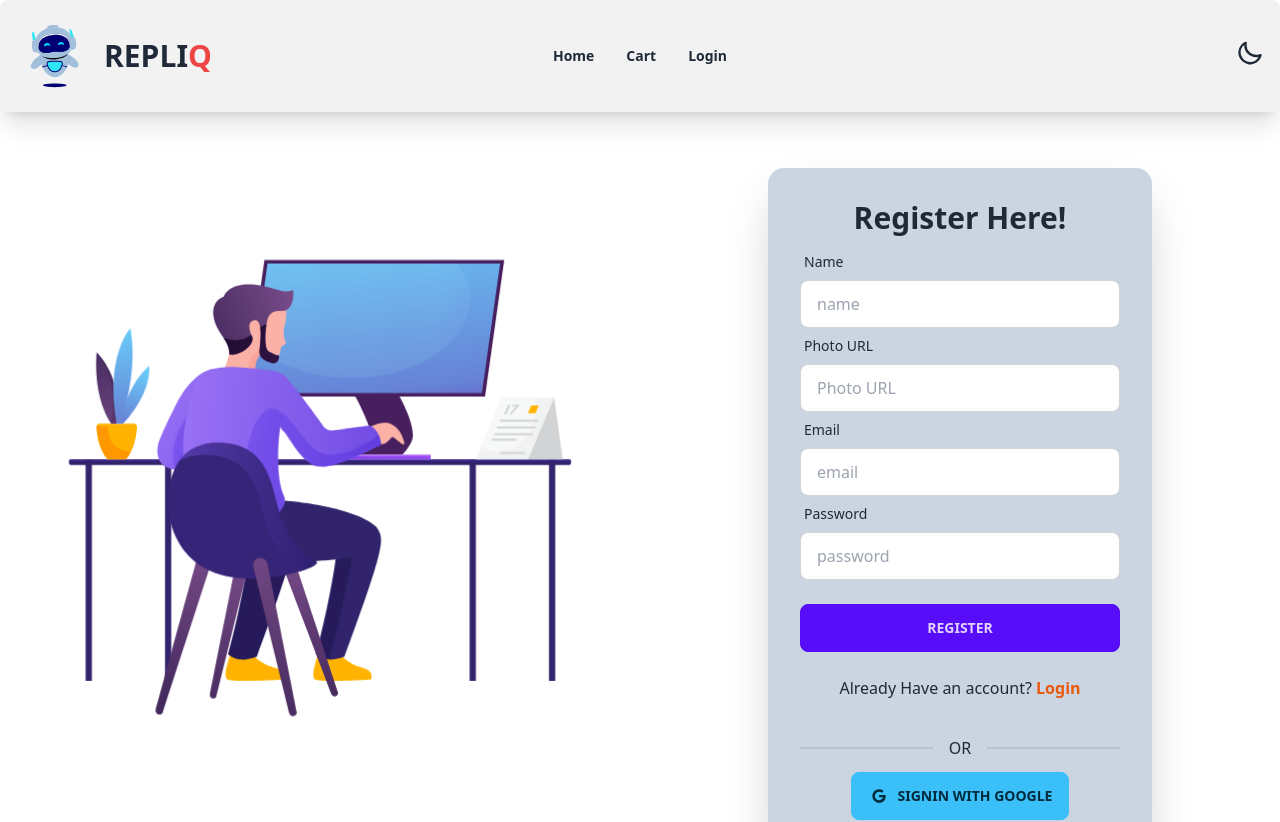
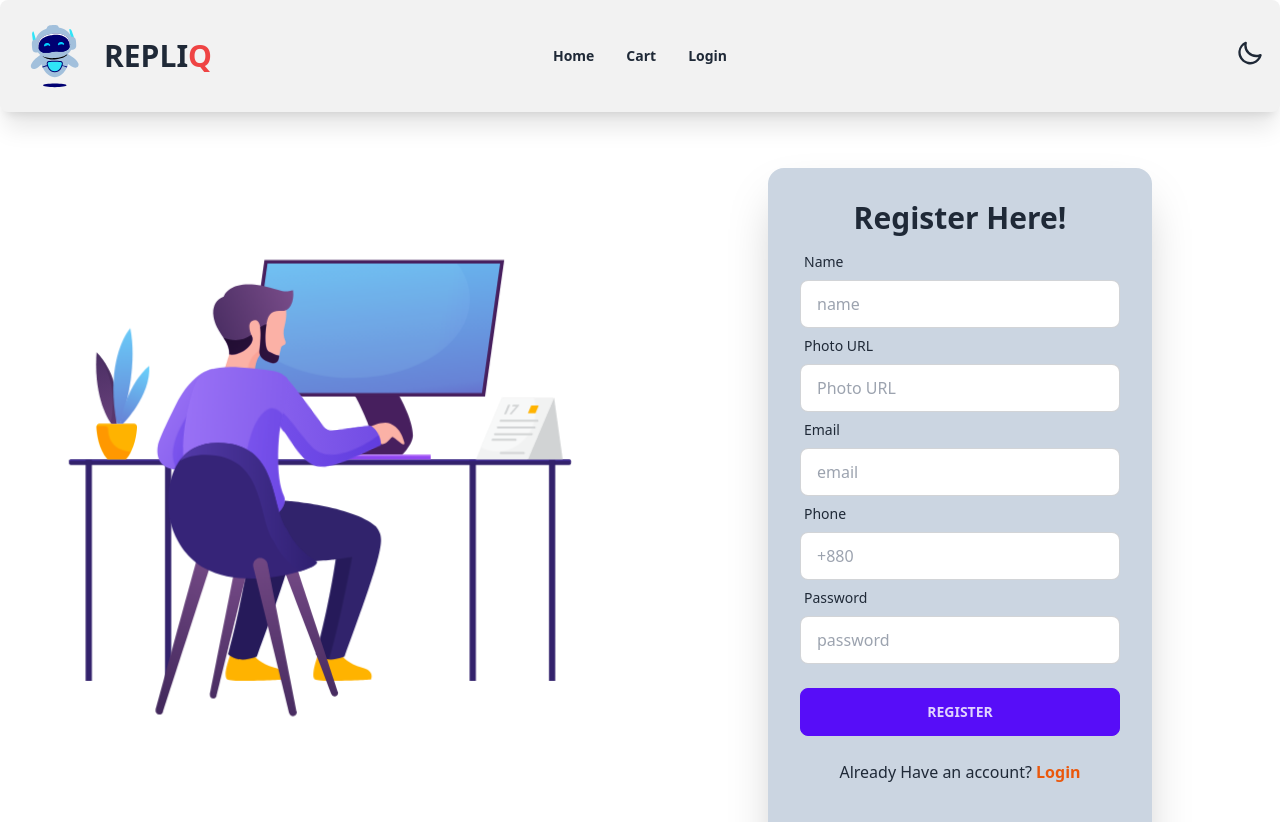
Before and after one commit to RahulSaha1998/Repliq-Ecommerce-Client, a React (Vite) app: page /register in a window 1280 px wide. Shown: the top 822 px of the page. Built offline with nearby package versions, Linux system fonts and the light colour scheme; no server answers.

Commit message:
customize customer info

```diff
--- a/src/pages/Dashboard/AllCustomers.jsx
+++ b/src/pages/Dashboard/AllCustomers.jsx
@@ -34,6 +34,7 @@ const AllCustomers = () => {
                                     <th className='text-center'>Photo</th>
                                     <th className='text-center'>Name</th>
                                     <th className='text-center'>Email</th>
+                                    <th className='text-center'>Phone Number</th>
                                     <th className='text-center'>Role</th>
 
 
@@ -44,9 +45,10 @@ const AllCustomers = () => {
                                     loadedUser.map((user, index) =>
                                         <tr key={user._id} className='font-bold'>
                                             <th className="text-center">{index + 1}</th>
-                                            <th className="text-center"><img className="w-16" src={user?.photoURL} alt="" /></th>
+                                            <th className="text-center"><img className="w-24 mx-auto" src={user?.photoURL} alt="" /></th>
                                             <td className="text-center">{user.name}</td>
                                             <td className="text-center">{user.email}</td>
+                                            <td className="text-center">{user.phone}</td>
                                             <td className="text-center">{user.role}</td>
 
                                         </tr>)
--- a/src/pages/Dashboard/AllProducts.jsx
+++ b/src/pages/Dashboard/AllProducts.jsx
@@ -71,7 +71,7 @@ const AllProducts = () => {
                                     products.map((product, index) =>
                                         <tr key={product._id} className='font-bold'>
                                             <th className="text-center">{index + 1}</th>
-                                            <th className="text-center"><img className="w-24" src={product?.image} alt="" /></th>
+                                            <th className="text-center"><img className="w-24 mx-auto" src={product?.image} alt="" /></th>
                                             <td className="text-center">{product.product_name}</td>
                                             <td className="text-center">${product.price}</td>
                                             <td className="text-center">{product.quantity}</td>
--- a/src/pages/Register.jsx
+++ b/src/pages/Register.jsx
@@ -26,12 +26,13 @@ const Register = () => {
         const name = form.name.value;
         const photoURL = form.photo.value;
         const email = form.email.value;
+        const phone = form.phone.value;
         const password = form.password.value;
-        console.log(name, role, email, password, photoURL );
-        const saveUser = {name: name, email: email, role: role, photoURL};
+        console.log(name, role, email, password, photoURL);
+        const saveUser = { name: name, email: email, role: role, photoURL, phone };
 
         if (password.length < 6) {
-            return setError('Password must be greater than 6 characters');
+            return setError('Password must be greater or equal than 6 characters');
         }
 
         registerUser(email, password)
@@ -112,6 +113,19 @@ const Register = () => {
                             </div>
                             <div className="form-control">
                                 <label className="label">
+                                    <span className="label-text">Phone</span>
+                                </label>
+                                <input type="tel"
+                                    placeholder="+880"
+                                    name="phone"
+                                    className="input input-bordered"
+                                    pattern="[0-9]{11}"
+                                    title="Please enter a 11-digit phone number"
+                                    required />
+                            </div>
+
+                            <div className="form-control">
+                                <label className="label">
                                     <span className="label-text">Password</span>
                                 </label>
                                 <input type="password" placeholder="password"
```
Lines whose indentation alone changed are shown as unchanged.
